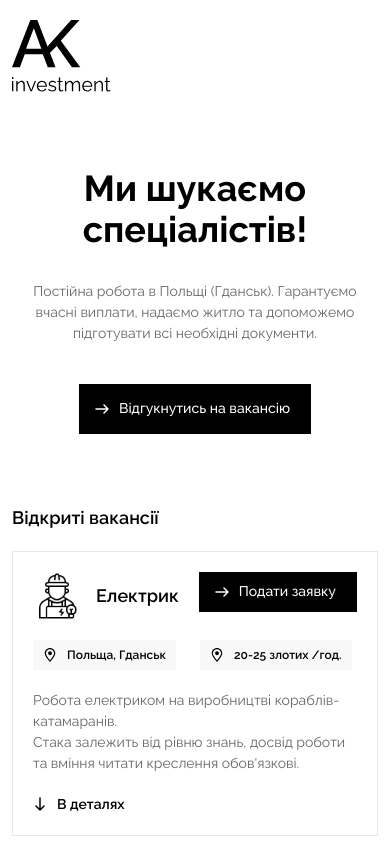
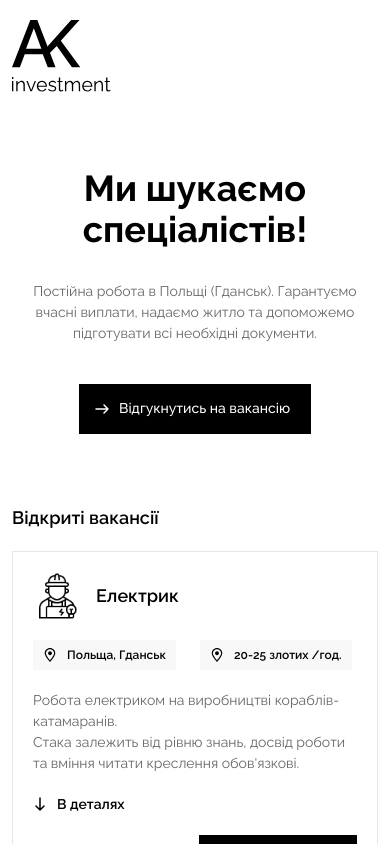
Before and after one commit to palajo/ag-investment, a Next.js app: page / in a window 390 px wide. Shown: the top 844 px of the page. Built offline with nearby package versions, Linux system fonts and the light colour scheme.

Commit message:
[fix] mobile apply button to bottom

```diff
--- a/src/styles/components/pages/homepage/blocks/position.scss
+++ b/src/styles/components/pages/homepage/blocks/position.scss
@@ -81,3 +81,14 @@
     }
   }
 }
+
+@media screen and (max-width: 767px) {
+  .position-block {
+    padding: 20px 20px 80px 20px;
+
+    .block-actions {
+      top: auto;
+      bottom: 20px;
+    }
+  }
+}
```
